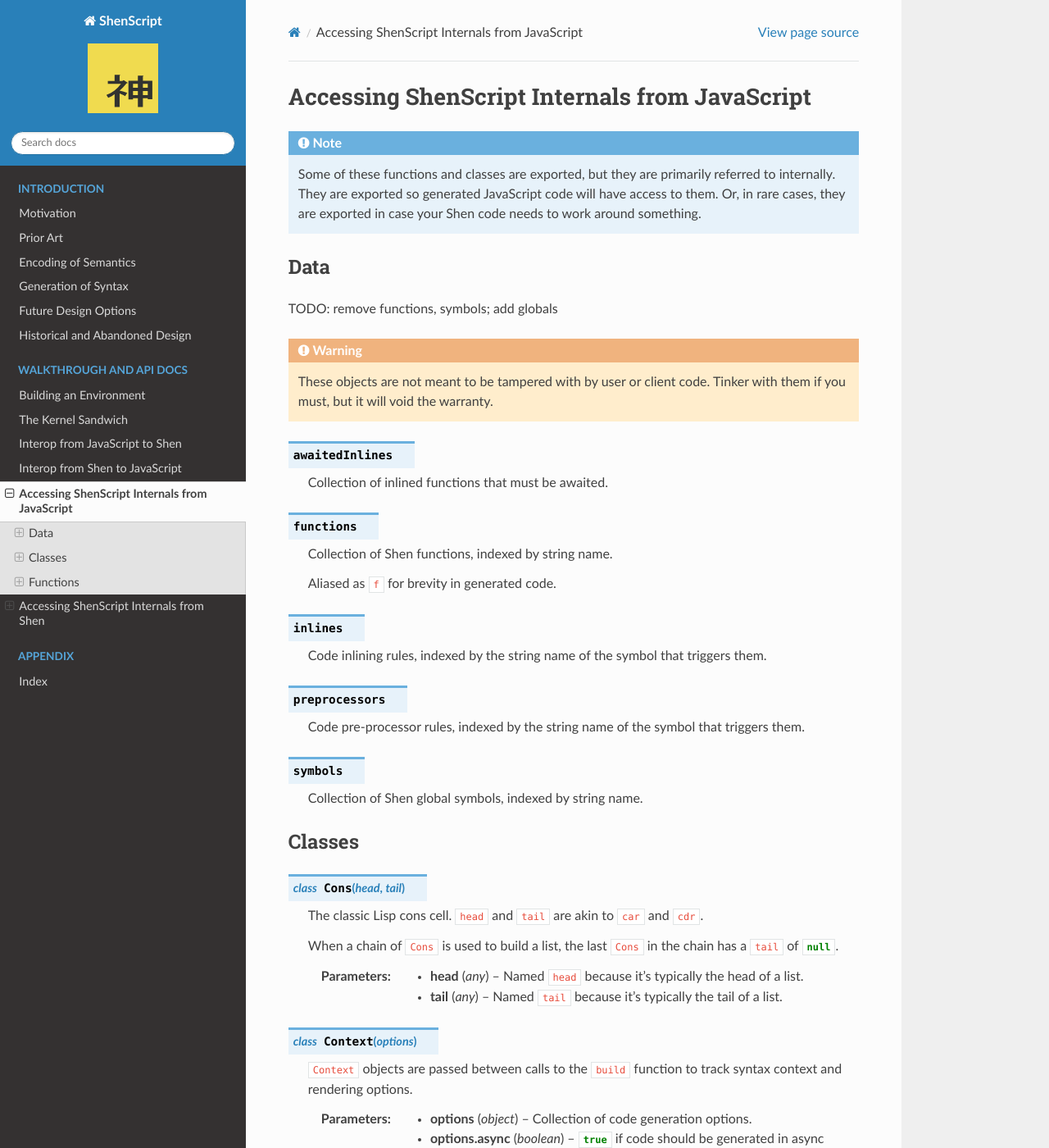
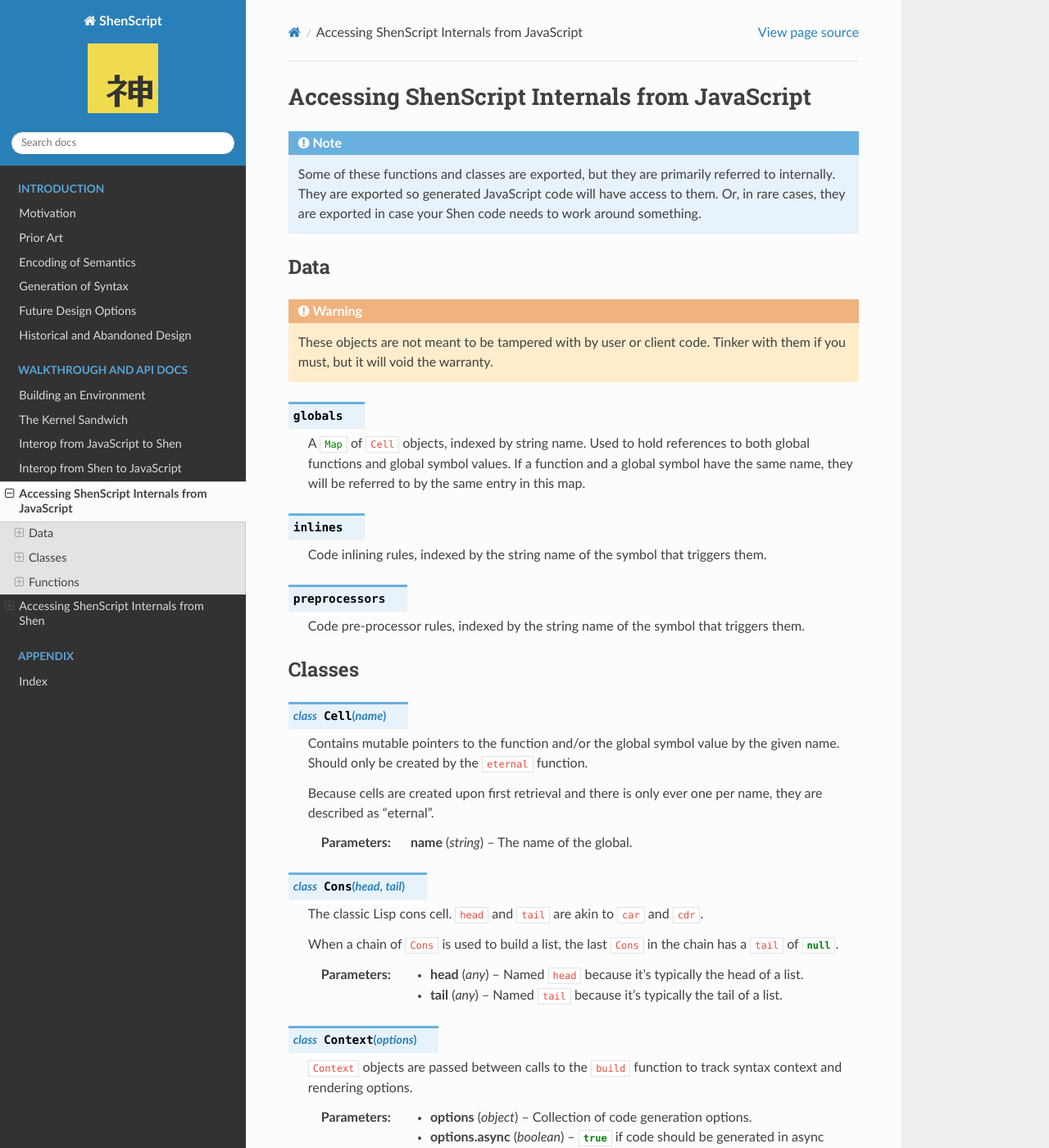
Before and after one commit to rkoeninger/ShenScript, a Sphinx documentation site: the page built from docs/internals.rst, in a window 1280 px wide and 1400 px high. Shown: the whole window at 82% size. Built offline with Sphinx 7.4.7 and the Read the Docs theme 2.0.0, drawn with Linux system fonts in a browser that asks for light colours; some of the changed text lies outside the part shown.

Commit message:
Finished updating docs about fabrs, eternal globals

```diff
--- a/docs/internals.rst
+++ b/docs/internals.rst
@@ -8,19 +8,11 @@
 Data
 ----
 
-TODO: remove functions, symbols; add globals
-
 .. warning:: These objects are not meant to be tampered with by user or client code. Tinker with them if you must, but it will void the warranty.
 
-.. data:: awaitedInlines
+.. data:: globals
 
-   Collection of inlined functions that must be awaited.
-
-.. data:: functions
-
-   Collection of Shen functions, indexed by string name.
-
-   Aliased as :js:`f` for brevity in generated code.
+   A :js:`Map` of :js:`Cell` objects, indexed by string name. Used to hold references to both global functions and global symbol values. If a function and a global symbol have the same name, they will be referred to by the same entry in this map.
 
 .. data:: inlines
 
@@ -30,12 +22,16 @@
 
    Code pre-processor rules, indexed by the string name of the symbol that triggers them.
 
-.. data:: symbols
-
-   Collection of Shen global symbols, indexed by string name.
-
 Classes
 -------
+
+.. class:: Cell(name)
+
+   Contains mutable pointers to the function and/or the global symbol value by the given name. Should only be created by the :js:`eternal` function.
+
+   Because cells are created upon first retrieval and there is only ever one per name, they are described as "eternal".
+
+   :param string name: The name of the global.
 
 .. class:: Cons(head, tail)
 
@@ -57,6 +53,13 @@
    :param object  options.inlines:       Object containing code inlining rules.
    :param object  options.preprocessors: Object containing code pre-processing rules.
 
+.. class:: Fabrication(ast, subs)
+
+   Returned by the :js:`build` function, containing the resulting AST and a substitution map of hoisted references.
+
+   :param ast    ast:  The AST result of building a KL expression.
+   :param object subs: Has string keys and AST values.
+
 .. class:: Trampoline(f, args)
 
    A :js:`Trampoline` represents a deferred tail call.
@@ -64,12 +67,8 @@
    :param function f: A JavaScript function.
    :param array args: A JavaScript array of arguments that :code:`f` will get applied to.
 
-TODO: Cell, Fabr
-
 Functions
 ---------
-
-TODO: add eternal, e
 
 .. function:: as___(x)
 
@@ -78,6 +77,14 @@
    :param any x: Whatever.
    :returns:     The same value.
    :throws:      If argument does not pass the type check.
+
+.. function:: assemble(f, ...xs)
+
+   Composes a series of fabrications into a single fabrication.
+
+   :param function f:  A function that combines a sequence of ASTs into an AST (or fabrication).
+   :param array    xs: A sequence of fabrications/ASTs.
+   :returns:           The composed fabrication.
 
 .. function:: bounce(f, args)
 
@@ -89,14 +96,28 @@
    :param args:       A variadic parameter containing any values.
    :returns:          A :js:`Trampoline`.
 
-TODO: assemble, construct
-
 .. function:: compile(expr)
 
    Builds a KLambda expression tree in the root context.
 
    :param expr expr: Expression to build.
    :returns:         Rendered JavaScript AST.
+
+.. function:: construct(expr)
+
+   Like :js:`compile`, but returns a fabrication, not an AST.
+
+   :param expr expr: Expression to build.
+   :returns:         Rendered fabrication.
+
+.. function:: eternal(name)
+
+   Retrieves the "eternal" :js:`Cell` for the given name, creating it and adding it to :js:`globals` if it did not already exist.
+
+   Aliased as :js:`e` for brevity in generated code.
+
+   :param string name: Name of a global function or symbol.
+   :returns:           A :js:`Cell` for that name.
 
 .. function:: fun(f)
 
@@ -682,7 +703,7 @@
 
 .. function:: (js.ast.compile Expr)
 
-   Builds a JavaScript AST from given KLambda expression.
+   Builds a JavaScript AST from given KLambda expression. Any hoisted references will be enclosed per the backend :js:`hoist` function.
 
    :param expr Ast: KLambda expression.
    :returns:        JavaScript AST.
```
Also changed, not shown: docs/design.rst (+5 -3 lines), 4 other files.
